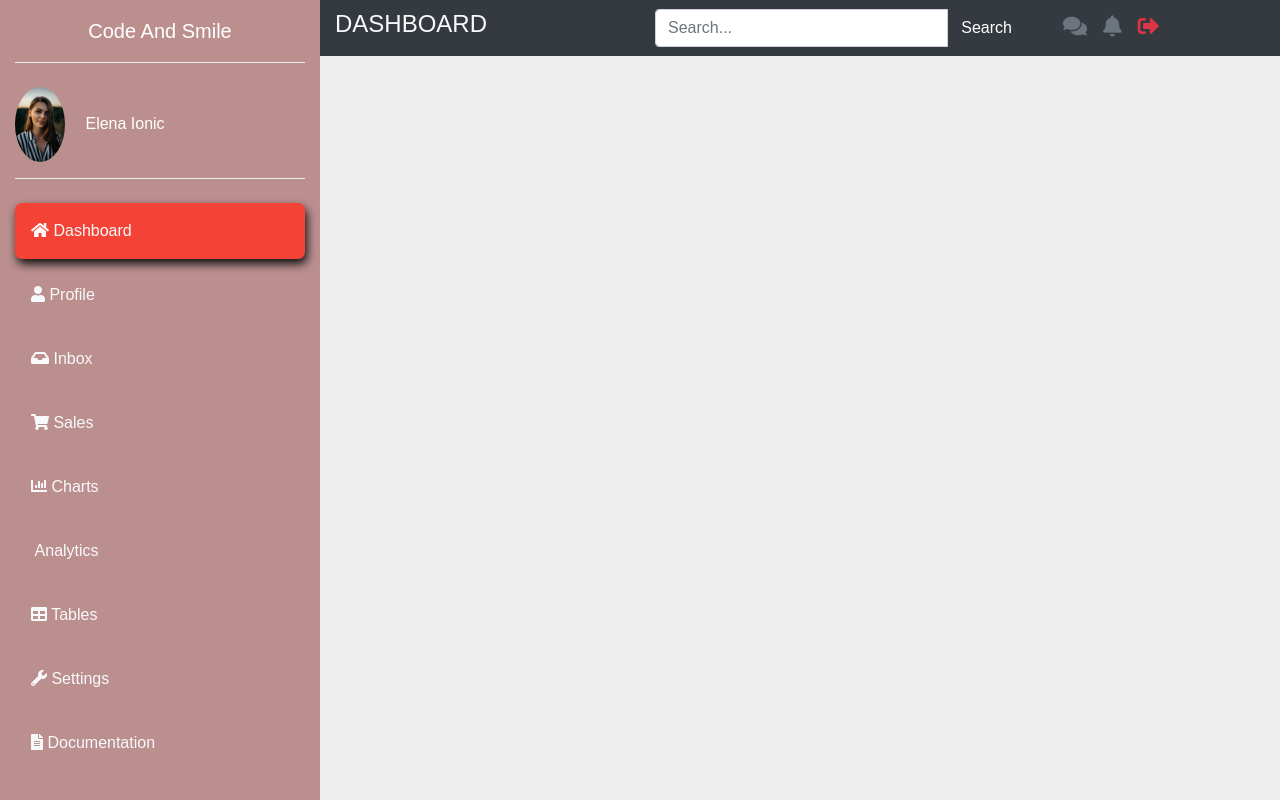
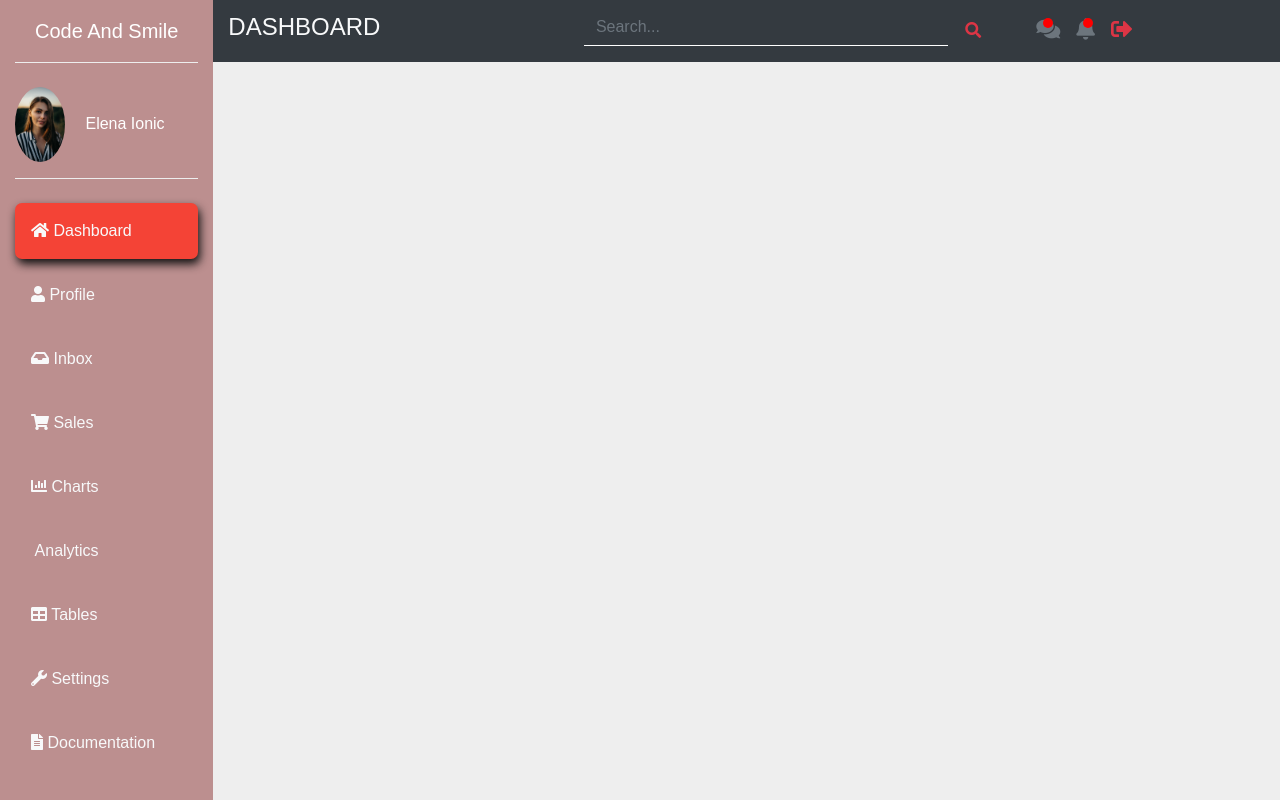
Before and after one commit to codeandsmile1/admin-dashboard, a plain HTML site: page index.html in a window 1280 px wide. Drawn offline with nearby package versions, Linux system fonts and the light colour scheme.

Commit message:
added new css classes to the sidebar and navbar

```diff
--- a/index.html
+++ b/index.html
@@ -33,7 +33,7 @@
       <div class="collapse navbar-collapse" id="myNav">
           <div class="container-fluid">
               <div class="row">
-                <div class="col-lg-3 sidebar fixed-top">
+                <div class="col-lg-3 col-xl-2 col-md-4 sidebar fixed-top">
                     <a href="#" class="navbar-brand text-white d-block mx-auto text-center py-3 mb-4 bottom-border">Code And Smile</a>
                     <div class="bottom-border pb-3">
                         <img src="images/image1.jpg" width="50" class="rounded-circle mr-3">
@@ -53,7 +53,7 @@
                     </ul>
                 </div>
 
-                <div class="col-lg-9 ml-auto bg-dark fixed-top py-2">
+                <div class="col-lg-9 col-xl-10 col-md-8 ml-auto bg-dark top-navbar fixed-top py-2">
                     <div class="row align-items-center">
                         <div class="col-md-4">
                             <h4 class="text-light text-uppercase">Dashboard</h4>
@@ -61,16 +61,16 @@
                         <div class="col-md-5">
                             <form>
                                 <div class="input-group">
-                                    <input type="text" class="form-control" placeholder="Search...">
-                                    <button type="button" class="btn btn-white text-white">Search</button>
+                                    <input type="text" class="form-control search-input" placeholder="Search...">
+                                    <button type="button" class="btn btn-white search-btn text-danger"><i class="fas fa-search"></i></button>
                                 </div>
                             </form>
                         </div>
                         <div class="col-md-3">
                             <ul class="navbar-nav">
-                                <li class="nav-link"><a class="text-muted" href="#"><i class="fas fa-comments text-muted fa-lg"></i></a></li>
-                                <li class="nav-link"><a class="text-muted" href="#"><i class="fas fa-bell text-muted fa-lg"></i></a></li>
-                                <li class="nav-link"><a class="text-muted" href="#"><i class="fas fa-sign-out-alt text-danger fa-lg"></i></a></li>
+                                <li class="nav-item icon-parent"><a class="nav-link text-muted icon-bullet" href="#"><i class="fas fa-comments text-muted fa-lg"></i></a></li>
+                                <li class="nav-item icon-parent"><a class="nav-link text-muted icon-bullet" href="#"><i class="fas fa-bell text-muted fa-lg"></i></a></li>
+                                <li class="nav-item"><a class="nav-link text-muted" href="#"><i class="fas fa-sign-out-alt text-danger fa-lg"></i></a></li>
                             </ul>
                         </div>
                     </div>
--- a/style.css
+++ b/style.css
@@ -33,3 +33,51 @@ body {
     box-shadow:  2px 5px 10px #111;
     transform: translate(-1px);
 }
+
+.search-input {
+    background: transparent;
+    border:none;
+    border-radius: 0;
+    border-bottom: 1px solid white;
+    transition: all .3s;
+}
+
+.search-input:focus {
+    background: transparent;
+    box-shadow: none;
+    border-bottom: 2px solid red;
+}
+
+.search-btn {
+ border-radius: 50%;
+ padding: 10px 16px;
+}
+
+.search-btn:hover {
+ background-color: #eee;
+}
+
+.icon-parent {
+    position: relative;
+}
+
+.icon-bullet::after {
+    content: "";
+    position: absolute;
+    top: 7px;
+    left: 15px;
+    height: 10px;
+    width: 10px;
+    background-color: red;
+    border-radius: 50%;
+}
+
+@media(max-width: 768px) {
+    .sidebar {
+        position: static;
+        height: auto;
+    }
+    .top-navbar {
+        position: static;
+    }
+}
```
